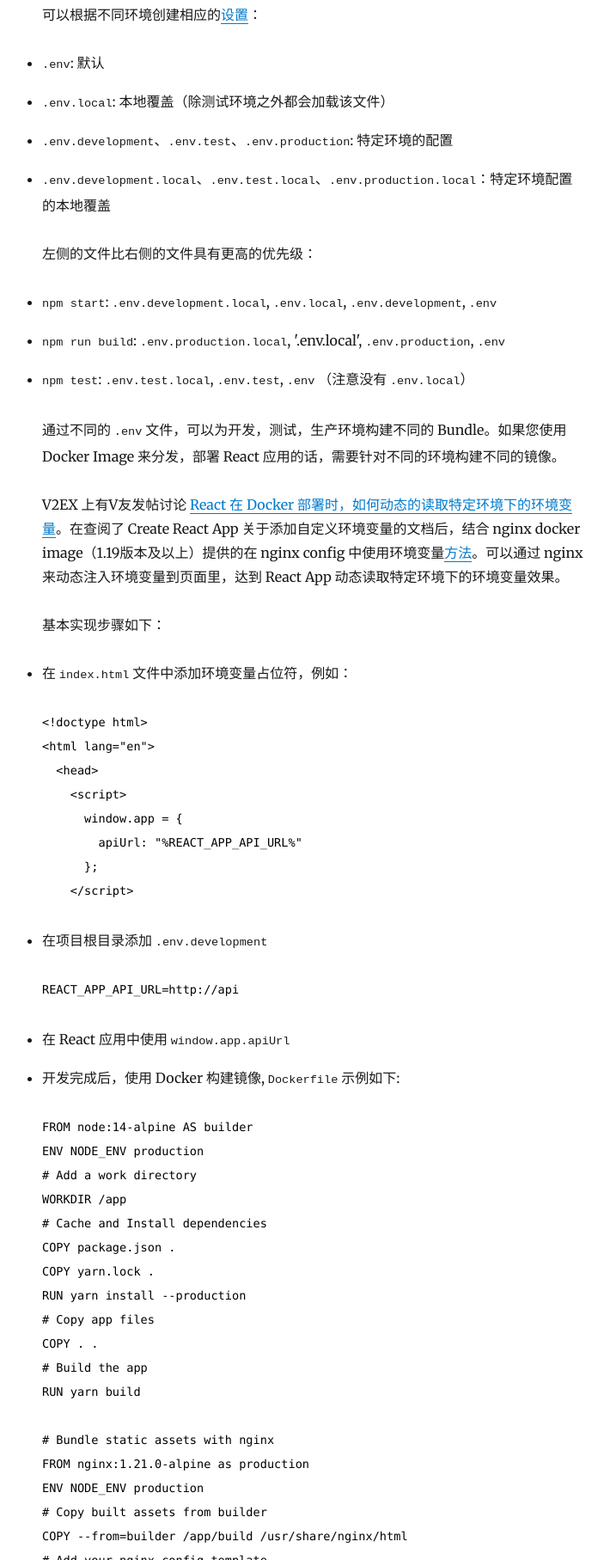
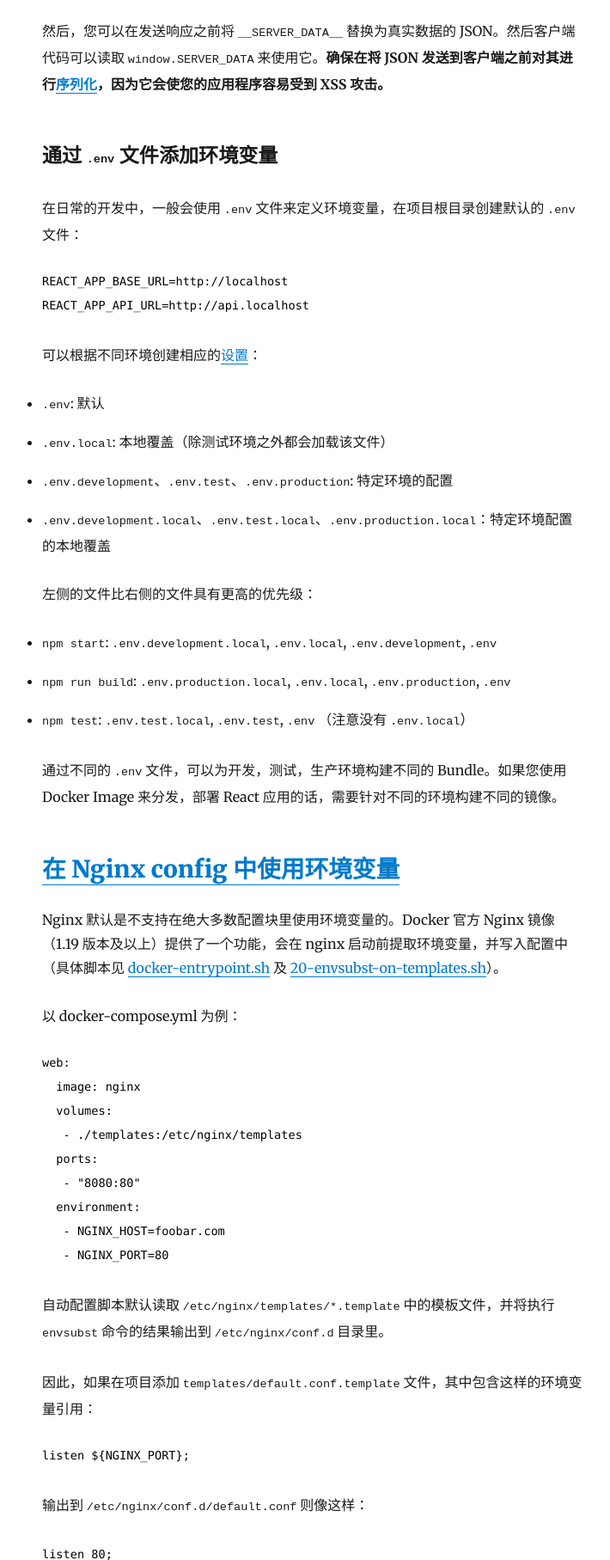
Before and after one commit to 7anshuai/blog, a Gatsby site: page /add-react-app-env-vars-by-nginx/ in a window 1280 px wide. Shown: the part 985-2800 px from the top of the page at 86% size, without its empty margins (276-986 px from the left). Built offline with nearby package versions, Linux system fonts and the light colour scheme; Gatsby itself is replaced by a stand-in of ours; some packages are replaced by stand-ins of ours; code samples lack their colours.

Commit message:
Update blog react-app-env-vars

````diff
--- a/content/blog/add-react-app-env-vars-by-nginx/index.md
+++ b/content/blog/add-react-app-env-vars-by-nginx/index.md
@@ -5,7 +5,14 @@ date: "2021-12-24T21:00:00.000Z"
 
 ---
 
+V2EX 上有V友发帖讨论 [React 在 Docker 部署时，如何动态的读取特定环境下的环境变量](https://v2ex.com/t/824120)。在查阅了 Create React App 关于添加自定义环境变量的文档后，结合 nginx docker image（1.19版本及以上）提供的在 nginx config 中使用环境变量方法。可以通过 nginx 来动态注入环境变量到页面里，达到 React App
+运行时动态读取环境变量的效果。
+
+## 自定义环境变量
+
 通过 `create-react-app` 创建的 React App 可以在 HTML 及 JavaScript 文件中使用环境变量。默认可以使用 `NODE_ENV`、`PUBLIC_URL`等[内置环境变量][1]。自定义的变量使用 `REACT_APP_` 开头。在 JavaScript 中使用 `process.env` 来访问内置及自定义的环境变量。HTML 文件中使用 `<title>%REACT_APP_WEBSITE_NAME%</title>` 语法来使用环境变量。
+
+### 从服务器注入页面数据
 
 **环境变量是在编译过程中嵌入到 React 应用中的**。由于编译后生成的是静态 HTML/CSS/JS 文件，它们是无法在运行时读取到环境变量的。要在运行时读取它们，您需要将 HTML 加载到服务器上的内存中并在运行时替换占位符，如[此处][2]所述。例如：
 
@@ -21,11 +28,13 @@ date: "2021-12-24T21:00:00.000Z"
 
 然后，您可以在发送响应之前将 `__SERVER_DATA__` 替换为真实数据的 JSON。然后客户端代码可以读取 `window.SERVER_DATA` 来使用它。**确保在将 JSON 发送到客户端之前对其进行[序列化][3]，因为它会使您的应用程序容易受到 XSS 攻击。**
 
+### 通过 `.env` 文件添加环境变量
+
 在日常的开发中，一般会使用 `.env` 文件来定义环境变量，在项目根目录创建默认的 `.env` 文件：
 
 ```bash
 REACT_APP_BASE_URL=http://localhost
-REACT_APP_API_URL=http://api
+REACT_APP_API_URL=http://api.localhost
 ```
 
 可以根据不同环境创建相应的[设置][4]：
@@ -38,17 +47,56 @@ REACT_APP_API_URL=http://api
 左侧的文件比右侧的文件具有更高的优先级：
 
 - `npm start`: `.env.development.local`, `.env.local`, `.env.development`, `.env`
-- `npm run build`: `.env.production.local`, '.env.local', `.env.production`, `.env`
+- `npm run build`: `.env.production.local`, `.env.local`, `.env.production`, `.env`
 - `npm test`: `.env.test.local`, `.env.test`, `.env` （注意没有 `.env.local`）
 
 通过不同的 `.env` 文件，可以为开发，测试，生产环境构建不同的 Bundle。如果您使用 Docker Image 来分发，部署 React 应用的话，需要针对不同的环境构建不同的镜像。
 
-V2EX 上有V友发帖讨论 [React 在 Docker 部署时，如何动态的读取特定环境下的环境变量](https://v2ex.com/t/824120)。在查阅了 Create React App 关于添加自定义环境变量的文档后，结合 nginx docker image（1.19版本及以上）提供的在 nginx config 中使用环境变量[方法][5]。可以通过 nginx 来动态注入环境变量到页面里，达到 React App
-动态读取特定环境下的环境变量效果。
+## [在 Nginx config 中使用环境变量][5]
+
+Nginx 默认是不支持在绝大多数配置块里使用环境变量的。Docker 官方 Nginx 镜像（1.19 版本及以上）提供了一个功能，会在 nginx 启动前提取环境变量，并写入配置中（具体脚本见 [docker-entrypoint.sh](https://github.com/nginxinc/docker-nginx/blob/master/entrypoint/docker-entrypoint.sh) 及 [20-envsubst-on-templates.sh](https://github.com/nginxinc/docker-nginx/blob/master/entrypoint/20-envsubst-on-templates.sh)）。
+
+以 docker-compose.yml 为例：
+
+```dockerfile
+web:
+  image: nginx
+  volumes:
+   - ./templates:/etc/nginx/templates
+  ports:
+   - "8080:80"
+  environment:
+   - NGINX_HOST=foobar.com
+   - NGINX_PORT=80
+```
+
+自动配置脚本默认读取 `/etc/nginx/templates/*.template` 中的模板文件，并将执行 `envsubst` 命令的结果输出到 `/etc/nginx/conf.d` 目录里。
+
+因此，如果在项目添加 `templates/default.conf.template` 文件，其中包含这样的环境变量引用：
+
+```bash
+listen ${NGINX_PORT};
+```
+
+输出到 `/etc/nginx/conf.d/default.conf` 则像这样：
+
+```bash
+listen 80;
+```
+
+## Build once, run anywhere
+
+现在，我们有了一个方案来实现 React App 运行时动态加载环境变量：通过 nginx 做一个简易的服务端渲染（SSR），使用 `sub_filter` 指令注入环境变量到 `index.html` 文件中。实现 React App 构建一次，运行在不同环境下。
 
 基本实现步骤如下：
 
-- 在 `index.html` 文件中添加环境变量占位符，例如：
+- 在项目根目录添加 `.env.development`
+
+```bash
+REACT_APP_API_URL=http://api.localhost
+```
+
+- 在 `public/index.html` 文件中添加环境变量占位符，例如：
 
 ```html
 <!doctype html>
@@ -60,12 +108,6 @@ V2EX 上有V友发帖讨论 [React 在 Docker 部署时，如何动态的读取
       };
     </script>
 
-```
-
-- 在项目根目录添加 `.env.development`
-
-```bash
-REACT_APP_API_URL=http://api
 ```
 
 - 在 React 应用中使用 `window.app.apiUrl`
@@ -116,7 +158,7 @@ server {
 - 部署时，将相应的环境变量传递给 React App 容器
 
 ```bash
-docker run -e REACT_APP_API_URL=https://api.example.com --name your-react-app -d -p 80:80 your-react-app-image
+docker run -e REACT_APP_API_URL=https://api.example.com --name your-react-app -d -p 8080:80 your-react-app-image
 ```
 
 - 检查页面：`curl -i http://localhost:8080/`
@@ -140,5 +182,5 @@ Connection: keep-alive
 [2]: https://create-react-app.dev/docs/title-and-meta-tags#injecting-data-from-the-server-into-the-page "服务器注入数据到页面"
 [3]: https://medium.com/node-security/the-most-common-xss-vulnerability-in-react-js-applications-2bdffbcc1fa0 "JSON 序列化"
 [4]: https://create-react-app.dev/docs/adding-custom-environment-variables/#what-other-env-files-can-be-used "设置"
-[5]: https://hub.docker.com/_/nginx "在 nginx 配置中使用环境变量"
+[5]: https://hub.docker.com/_/nginx "在 nginx config 中使用环境变量"
 [6]: https://github.com/7anshuai/react-app-env-vars-example "查看示例代码"
````
